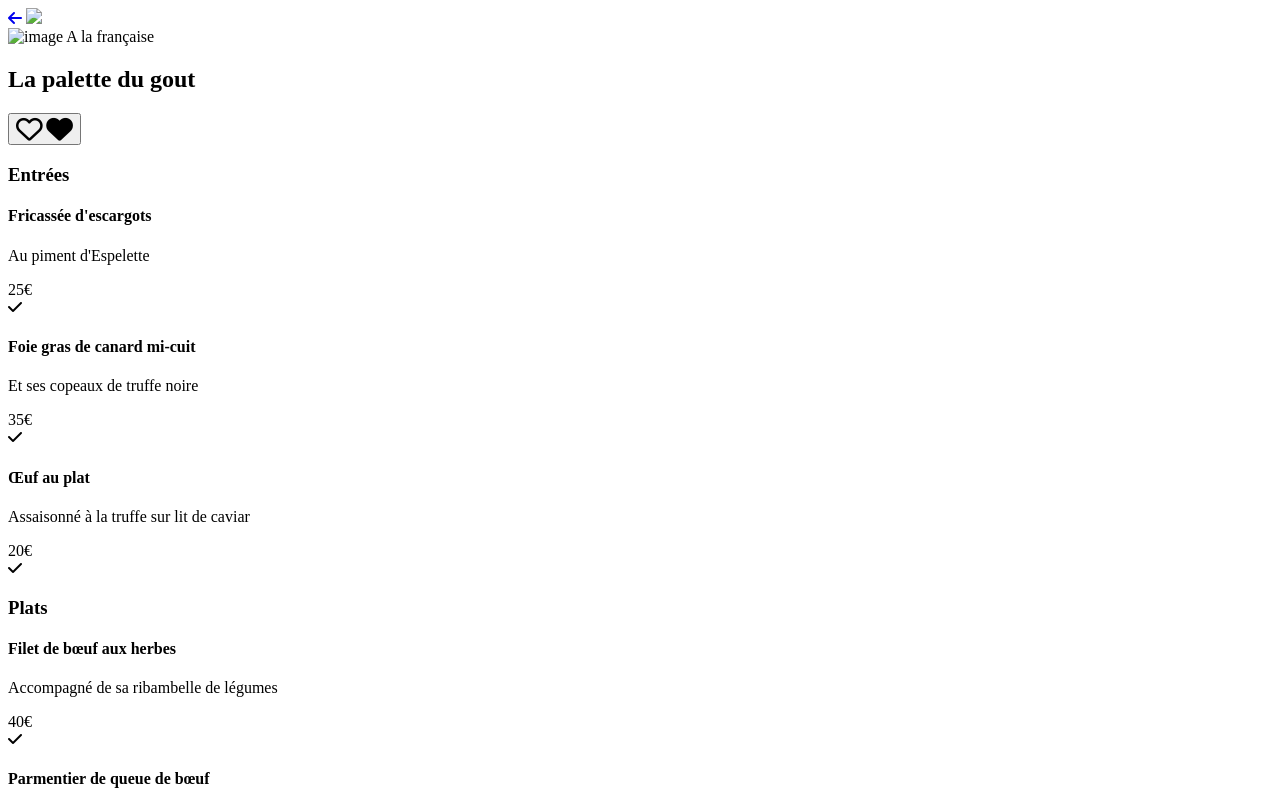
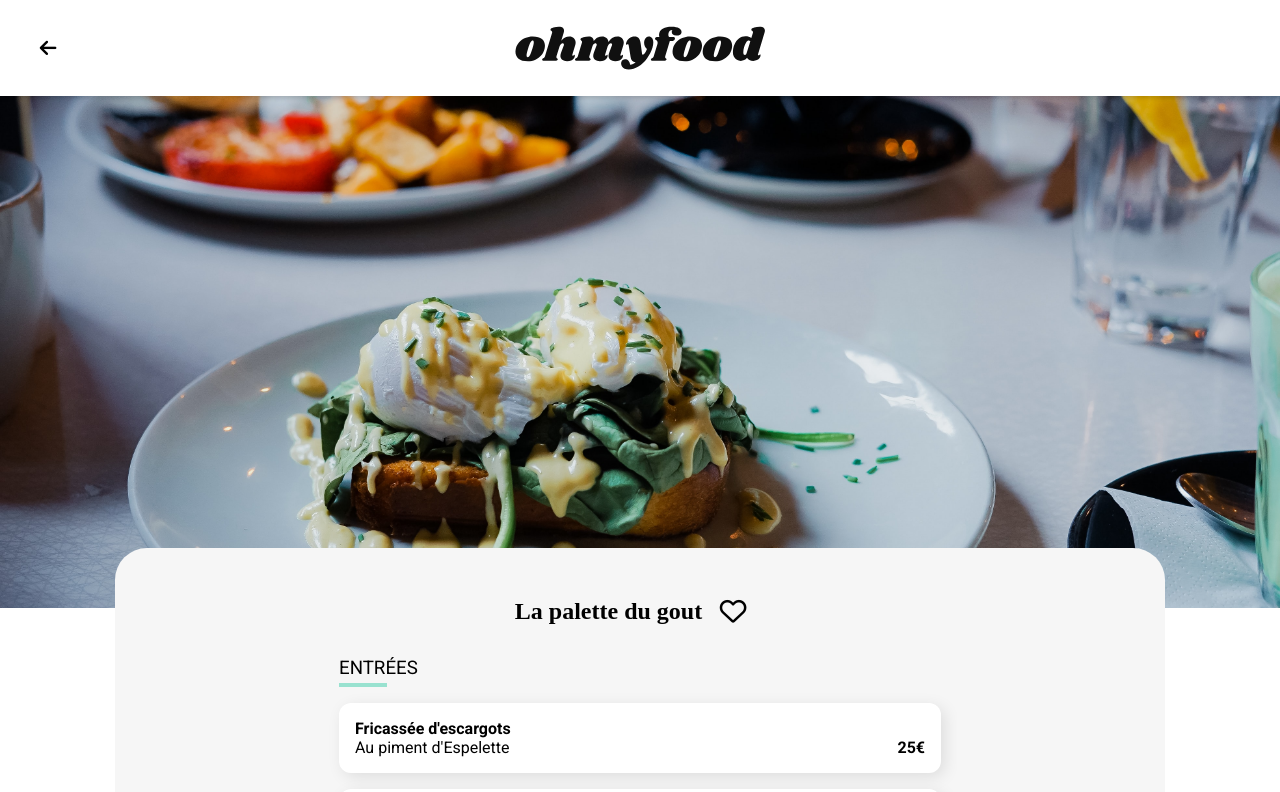
Before and after one commit to fahrenheigt/OC-Project-4-OhMyFood, a plain HTML site: page restaurants/la-palette-du-gout.html in a window 1280 px wide. Shown: the top 792 px of the page. Drawn offline with Linux system fonts and the light colour scheme; the site is published under a folder, as on GitHub Pages, so addresses that start at the root find nothing; a web font is replaced by a local one.

Commit message:
correction erreur

```diff
--- a/index.html
+++ b/index.html
@@ -6,7 +6,7 @@
     <script src="https://kit.fontawesome.com/47ff557af2.js" crossorigin="anonymous"></script>
     <link rel="preconnect" href="https://fonts.googleapis.com">
     <link rel="preconnect" href="https://fonts.gstatic.com" crossorigin>
-    <link rel="stylesheet" href="../assets/css/main.css">
+    <link rel="stylesheet" href="assets/css/main.css">
     <title>OhMyFood</title>
 </head>
 <body>
--- a/restaurants/la-palette-du-gout.html
+++ b/restaurants/la-palette-du-gout.html
@@ -6,7 +6,7 @@
     <script src="https://kit.fontawesome.com/47ff557af2.js" crossorigin="anonymous"></script>
     <link rel="preconnect" href="https://fonts.googleapis.com">
     <link rel="preconnect" href="https://fonts.gstatic.com" crossorigin>
-    <link rel="stylesheet" href="/assets/css/main.css">
+    <link rel="stylesheet" href="../assets/css/main.css">
     <title>Restaurant "La palette du gout"</title>
 </head>
 <body>
@@ -14,12 +14,12 @@
         <!--Header-->
         <header class="header header--withBackArrow">
             <div class="restaurantContainer">
-            <a href="/index.html"><i class="fas fa-arrow-left header__arrow"></i></a>
-            <img class= "header__logo" src="/assets/images/logo/ohmyfood@2x.svg">
+            <a href="../index.html"><i class="fas fa-arrow-left header__arrow"></i></a>
+            <img class= "header__logo" src="../assets/images/logo/ohmyfood@2x.svg">
             </div>
         </header>
         <!--Image-->
-        <img src="/assets/images/restaurants/toa-heftiba-DQKerTsQwi0-unsplash.jpg" alt="image A la française" class="menuImg">
+        <img src="../assets/images/restaurants/toa-heftiba-DQKerTsQwi0-unsplash.jpg" alt="image A la française" class="menuImg">
         <!--Menu container-->
         <main class="menu menu__container">
             <header class="menu__header">
--- a/sass/_menuspages.scss
+++ b/sass/_menuspages.scss
@@ -147,6 +147,11 @@
     position: relative;
     padding-bottom: 8px;
     font-weight: normal;
+    animation: itemAppear .6s;
+    animation-timing-function: cubic-bezier(.5,1.58,.34,.82);
+    animation-fill-mode: both;
+    transform: scale(0);
+    max-width: 100%;
 
     &::after {
       content: "";
@@ -242,7 +247,7 @@
   }
 }
 
-@for $i from 0 to 10 {
+@for $i from 0 through 12 {
   .delay-#{$i} {
     animation-delay:  #{$i*0.15}s;
   }
```
Also changed, not shown: restaurants/a-la-francaise.html (+11 -11 lines), restaurants/la-note-enchantee.html (+3 -3 lines), restaurants/le-delice-des-sens.html (+3 -3 lines).
